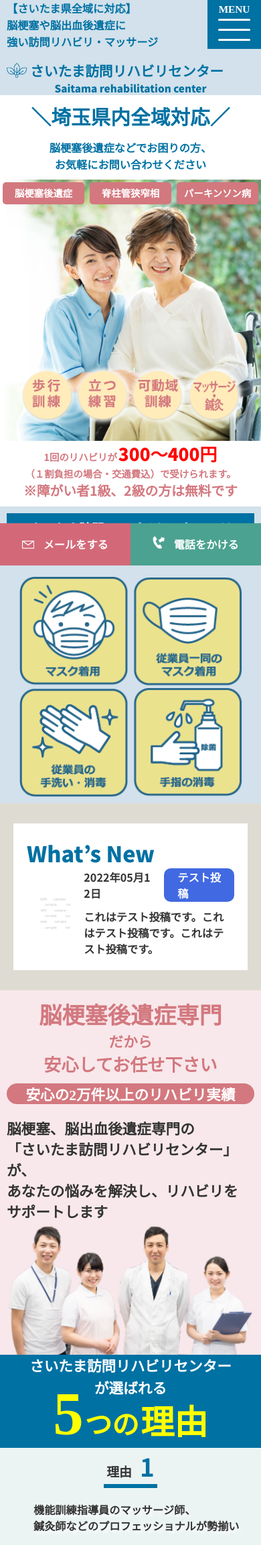
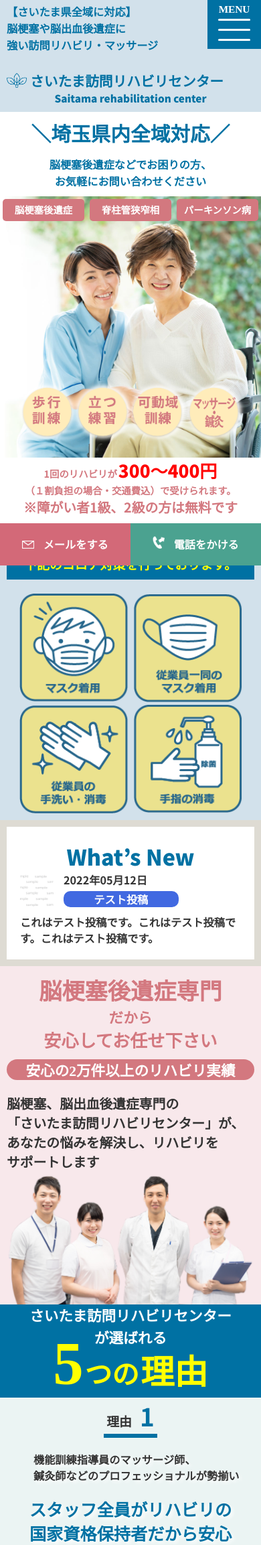
Before and after one commit to daiki-create/saitama, a PHP site: page / in a window 390 px wide. Shown: the top 2306 px of the page at 67% size. Run offline with PHP 8.4, Linux system fonts and the light colour scheme; data comes from the database, SQL or seed files in the repository; some web fonts are replaced.

Commit message:
ほぼ完成

```diff
--- a/contents-maker/css/my_style.css
+++ b/contents-maker/css/my_style.css
@@ -1,3 +1,37 @@
 /* #post_list_form dd:nth-child(5) input{
     display: none;
 } */
+
+.news_contents_left_top{
+    display: flex;
+    align-items: center;
+}
+.news_contents_bottom_sp{
+    display: none !important;
+}
+
+@media screen and (max-width:640px) {
+    .news_contents_left_top{
+        display: block;
+        font-size: 2.1rem;
+    }
+    .news_contents_left_top dd:nth-child(2){
+        text-align: center;
+        padding: 0 !important;
+        margin-top: 5px;
+    }
+    .news_contents_bottom{
+        display: none !important;
+    }
+    .news_contents_bottom_sp{
+        display: block !important;
+        font-size: 1.8rem !important;
+    }
+    .fs_36_sp{
+        font-size: 3.6rem !important;
+        text-align: center;
+    }
+    .news_contents_img{
+        margin: 0 15px 0 0  !important;
+    }
+}
--- a/contents-maker/php/class.contents-maker.php
+++ b/contents-maker/php/class.contents-maker.php
@@ -303,16 +303,16 @@
 
 				<div{$data_order} style='display:flex;align-items:center;border-top:none;'>
 					{$image_html}
-					<div id="left-{$row['id']}" style='width:20%;height:180px;margin:20px'>
+					<div id="left-{$row['id']}" class="news_contents_img" style='width:20%;height:180px;margin:20px'>
 						<div id="input-img-{$row['id']}"><img src="contents-maker/thumbnail/{$row['img']}" style="width:100%;height:100%; object-fit:cover"></div>
 					</div>
 					<div id="center-{$row['id']}" style='width:80%'>
 						<dl>
-							<div style='display:flex;align-items:center'>
+							<div class='news_contents_left_top'>
 								<dd id="input-date-{$row['id']}" style='font-weight:bold;font-sise:larger;min-width:18%'>{$date}</dd>
 								<dd id="input-title-{$row['id']}" style='font-weight:bold;color:white;background-color:#4169e1;border-radius:10px;padding:1px 20px;max-width:65%'>{$row['title']}</dd>
 							</div>
-							<dd onclick='show_contents({$row['id']})' id="input-contents-{$row['id']}" style='margin-top:10px;cursor:pointer;
+							<dd class='news_contents_bottom' onclick='show_contents({$row['id']})' id="input-contents-{$row['id']}" style='margin-top:10px;cursor:pointer;
 							display: -webkit-box;
 							-webkit-line-clamp: 4;
 							-webkit-box-orient: vertical;
@@ -320,6 +320,11 @@
 						</dl>
 					</div>
 				</div>
+				<div class='news_contents_bottom_sp' onclick='show_contents({$row['id']})' id="input-contents-{$row['id']}" style='margin-top:10px;cursor:pointer;
+							display: -webkit-box;
+							-webkit-line-clamp: 4;
+							-webkit-box-orient: vertical;
+							overflow: hidden; '>{$row['contents']}</div>
 				EOM;
 			}
 		}
--- a/css/responsive.css
+++ b/css/responsive.css
@@ -123,6 +123,12 @@
         padding-left: 10px;
         padding-bottom: 15px;
     }
+    #header_left div:nth-child(1) p{
+        padding-top: 5px;
+    }
+    header #header_title_sp{
+        padding: 10px 0;
+    }
     header #header_title_sp .d_flex{
         margin-left: 50%;
         transform: translateX(-50%);
@@ -206,6 +212,9 @@
     }
 
     /* 新着情報 */
+    #news_parent{
+        padding: 10px;
+    }
     #information > div dd{
         font-size: 1.8rem;
     }
--- a/css/style.css
+++ b/css/style.css
@@ -376,10 +376,10 @@
 #saitama_area{
     background-repeat: no-repeat;
     background-image: url('../img/saitama_area.jpg');
-    background-size: 100%;
-    background-position: right top;
+    background-size: 96%;
+    background-position: center top;
     padding: 50px 30px 30px 30px;
-    margin-bottom: 20px;
+    margin: 0 auto 20px auto;
 }
 #saitama_area > div:nth-child(1){
     width: 250px;
--- a/index.html
+++ b/index.html
@@ -125,6 +125,7 @@
             <!-- 新着情報 -->
             <div id="news_parent" class="bc_light_gray">
                 <div class="bc_white mw_960">
+                    <link rel="stylesheet" href="contents-maker/css/my_style.css">
                     <p class="fs_42 fs_36_sp color_blue">What’s New</p>
                     <div id="news">
 
@@ -146,7 +147,7 @@
                                 <div class="hidden_640"><img src="img/doctors.png" alt=""></div>
                                 <div>
                                     <p class="color_white bc_red fs_49 fs_24_sp ta_center">安心の2万件以上のリハビリ実績</p>
-                                    <p class="fs_39 fs_24_sp">
+                                    <p class="fs_39 fs_22_sp ws_nowrap">
                                         脳梗塞、脳出血後遺症専門の<br>
                                         「さいたま訪問リハビリセンター」が、<br>
                                         あなたの悩みを解決し、リハビリを<br class="visible_640">サポートします
@@ -578,13 +579,13 @@
                         </div>
                     </div>
                     <div class="faq_contents">
-                        <p class="color_blue">Q.介護施設内でも訪問施術マッサージが受けられる？</p>
+                        <p class="color_blue">Q.介護施設内でも訪問施術マッサージが<br class="visible_640">受けられる？</p>
                         <div>
                             特別養護老人ホームやグループホームや有料老人ホームなどでの施術も行っています。
                         </div>
                     </div>
                     <div class="faq_contents">
-                        <p class="color_blue">Q.脳梗塞・脳出血の後遺症以外でも受けられるの？</p>
+                        <div class="color_blue">Q.脳梗塞・脳出血の後遺症以外でも<br class="visible_640">受けられるの？</div>
                         <div>
                             もちろん可能です。パーキンソン病、筋萎縮性側索硬化症（ALS）、脊髄梗塞の方もリハビリ・マッサージを受けてられます。またその他の症状の方でも施術を受けられることがありますのでご相談ください。
                         </div>
@@ -633,17 +634,17 @@
                     <form action="mail/php/mailform.php" method="post" id="mail_form">
                         <dl>
                             <dt class="fs_21_sp">お名前</dt>
-                            <dd class="required fs_21_sp"><input type="text" id="name_1" name="name_1" placeholder="佐藤"　value="" /> <input type="text" id="name_2" name="name_2" placeholder="たろう"　value="" /></dd>
+                            <dd class="required fs_16_sp"><input type="text" id="name_1" name="name_1" placeholder="佐藤"　value="" /> <input type="text" id="name_2" name="name_2" placeholder="たろう"　value="" /></dd>
                             <dt class="fs_21_sp">メールアドレス</dt>
-                            <dd class="required fs_21_sp"><input type="email" id="mail_address" name="mail_address" placeholder="info@xxx.jp"　value="" /></dd>
+                            <dd class="required fs_16_sp"><input type="email" id="mail_address" name="mail_address" placeholder="info@xxx.jp"　value="" /></dd>
                             <dt class="fs_21_sp">郵便番号</dt>
-                            <dd class="required fs_21_sp"><input type="text" id="postal" name="postal" placeholder="ハイフン不要"　value="" onkeyup="AjaxZip3.zip2addr( this,'','address','address' );" />　<a href="http://www.post.japanpost.jp/zipcode/" target="_blank">郵便番号検索</a></dd>
+                            <dd class="required fs_16_sp"><input type="text" id="postal" name="postal" placeholder="ハイフン不要"　value="" onkeyup="AjaxZip3.zip2addr( this,'','address','address' );" />　<a href="http://www.post.japanpost.jp/zipcode/" target="_blank">郵便番号検索</a></dd>
                             <dt class="fs_21_sp">ご住所</dt>
-                            <dd class="fs_21_sp"><input type="text" id="address" name="address" placeholder="埼玉県さいたま市"　value="" /></dd>
+                            <dd class="fs_16_sp"><input type="text" id="address" name="address" placeholder="埼玉県さいたま市"　value="" /></dd>
                             <dt class="fs_21_sp">お電話番号</dt>
-                            <dd class="required fs_21_sp"><input type="tel" id="phone" name="phone" placeholder="ハイフン不要"　value="" /></dd>
+                            <dd class="required fs_16_sp"><input type="tel" id="phone" name="phone" placeholder="ハイフン不要"　value="" /></dd>
                             <dt class="fs_21_sp">お問い合わせの内容</dt>
-                            <dd class="required fs_21_sp"><textarea id="contents" name="contents" placeholder="お困りになっている方の状態や症状を記載ください"　cols="40" rows="5"></textarea></dd>
+                            <dd class="required fs_16_sp"><textarea id="contents" name="contents" placeholder="お困りになっている方の状態や症状を記載ください"　cols="40" rows="5"></textarea></dd>
                         </dl>
                         <p id="form_submit" class="fs_21_sp"><input type="button" id="form_submit_button" value="送信する" /></p>
                     </form>
```
Also changed, not shown: other parts of css/responsive.css (+39 -7 lines).
